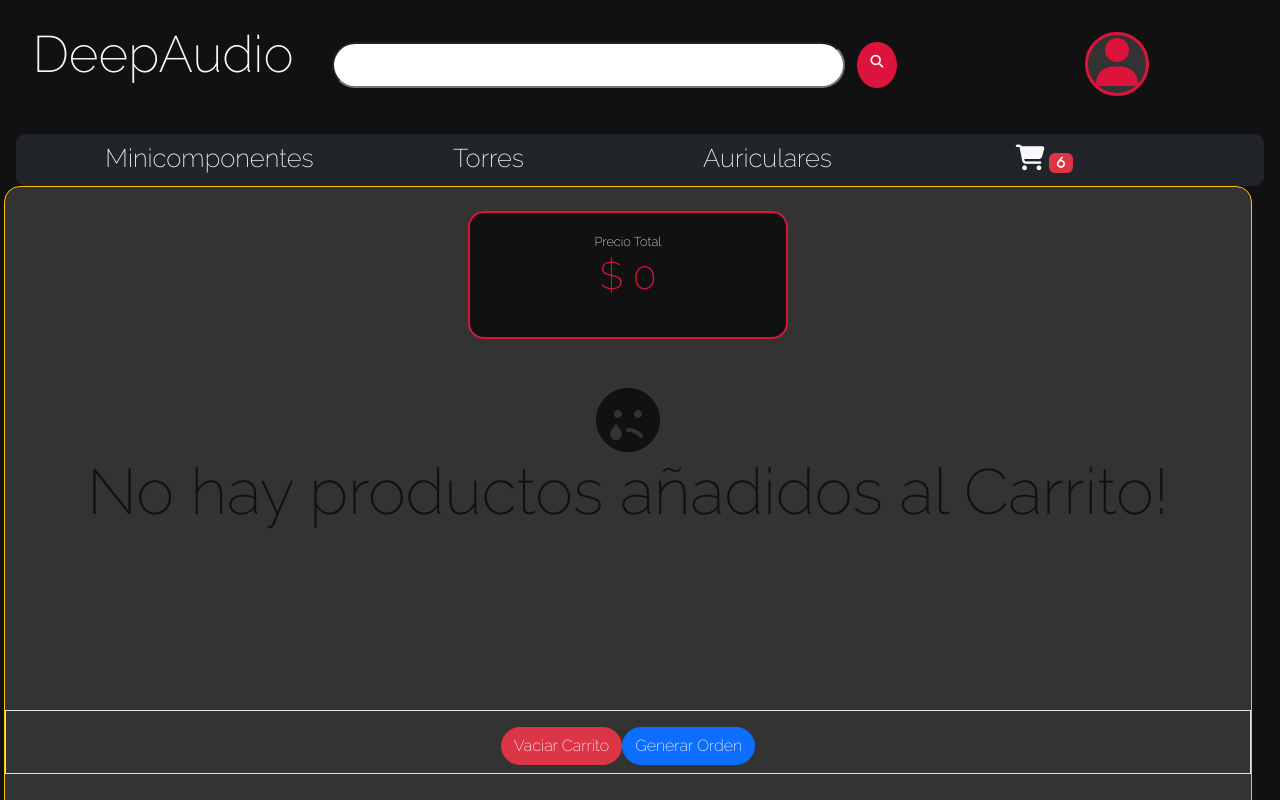
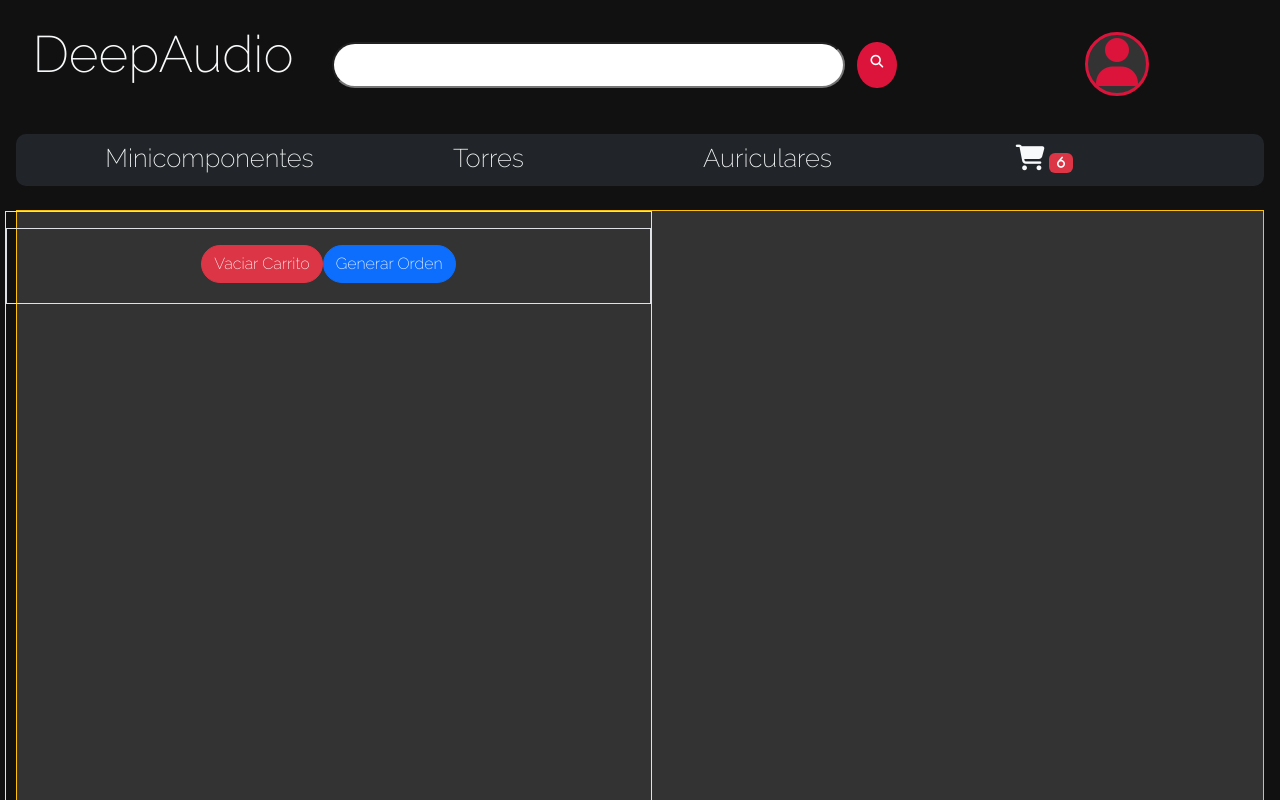
Before and after one commit to VLiras/Entregas-Liras, a React (Vite) app: page /cart in a window 1280 px wide. Shown: the top 800 px of the page. Built offline with nearby package versions, Linux system fonts and the light colour scheme.

Commit message:
Preparando contenido

```diff
--- a/src/Components/CartContainer/CartContainer.jsx
+++ b/src/Components/CartContainer/CartContainer.jsx
@@ -1,6 +1,7 @@
 import { addDoc, collection, doc, getFirestore, updateDoc } from "firebase/firestore"
 import { useState } from "react"
 import { Card,Button } from "react-bootstrap"
+import { Link } from "react-router-dom"
 import { useCartContext } from "../../Context/CartContext"
 import products from "../../Utils/products"
 import Order from "../Form/Order"
@@ -8,6 +9,7 @@ import Total from "../Total/Total"
 const CartContainer = () => {
     const {cartList,cleanCart} = useCartContext()
     // => Listado de productos
+    const [id,setId] = useState([])
     const [dataForm,setDataForm] = useState({
         name:'',
         phone:'',
@@ -26,7 +28,10 @@ const CartContainer = () => {
         addDoc(queryColection)
         .then(ans => console.log(ans))
         .catch(err => console.log(err))
-        .finally(() => {})
+        .finally(() => {
+            cleanCart()
+            setDataForm()
+        })
 
         //Actualizar un documento en firestore
         const queryDoc = doc(db,'Productos','7wAjigtpnwKfy8pT8wWD')
@@ -45,25 +50,28 @@ const CartContainer = () => {
             [e.target.name]:e.target.value
         })
     }
-    console.log(cartList)
+    const NoProduct = () =>{
         return(
-        <div className="cartContainer w-100 rounded-4 p-0 row border border-warning">
-            <div className='col-12'>
-                <Total/>
+            <div className="col-12">
             <h1 className="cartTitle mt-5">
                     <i className="fa-solid fa-face-sad-tear"></i><br />
                     No hay productos añadidos al Carrito!
             </h1>
-            </div><br />
+            <Link to='/'><Button className="btn btn-primary"></Button></Link>
+            </div>
+        )
+    }
+    console.log(cartList)
+    return(
+        // { id != '' && <h2>Nro. de compra es: {id}</h2> } => Arreglar
+        <div style={{margin:'0 auto'}} className="cartContainer w-100 p-0 border border-warning mt-4">
+            <div className="row border ">
             {
-                // cartList.map(productCart => (
-                //     <div key={productCart.id}>
-                //         <img src={productCart.photo} />
-                //         <h3>{productCart.make} {productCart.model}</h3>
-                //         <h3>{productCart.price}</h3>
-                //         <p>{productCart.amount}</p>
-                //     </div>
-                // ))
+                cartList.lenght === 0 ?
+                <NoProduct/>
+
+                :
+                // El resto de cosas
                 cartList.map(prodCart => (
                     // <label key={prodCart.id}>
                     //     <img src={prodCart.photo} alt="image" />
@@ -71,7 +79,7 @@ const CartContainer = () => {
                     //     <label>Cantidad {prodCart.cant} </label><br />
                     //     <label>Precio: {prodCart.price} </label><br />
                     // </label>
-                    <div className="p-3 border">
+                    <div className="col-3 p-3">
                     <Card>
                         <Card.Img variant="top" className='image rounded-4' src={prodCart.photo} />
                         <Card.Body className='text-start'>
@@ -89,7 +97,7 @@ const CartContainer = () => {
                     </div>
                 ))
             }
-            <div style={{width:'200%',height:'4rem'}} className="border center p-3 mt-3">
+                <div style={{height:'6vw'}} className="border center p-3 mt-3 col-12">
                     <button type="button" className="btn btn-danger rounded-pill" onClick={cleanCart}>Vaciar Carrito</button>
                     <button type="button" onClick={() => createOrder()} className="btn btn-primary rounded-pill">Generar Orden</button>
                 </div>
@@ -98,6 +106,7 @@ const CartContainer = () => {
                     <Order/>
                 </div>
             </div>
+        </div>
     )
 }
 export default CartContainer
--- a/src/Components/ItemListContainer/ItemListContainer.jsx
+++ b/src/Components/ItemListContainer/ItemListContainer.jsx
@@ -10,7 +10,6 @@ import gProducts from "../../Utils/gProducts"
 
 const ItemListContainer=(props)=>{
     const [products,setProducts]=useState([])
-    const [product,setProduct]=useState({})
     const[loading,setLoading]=useState(true)
     // const [boolean,setBoolean]=useState(true)
     const {idCategory} = useParams()
@@ -25,25 +24,6 @@ const ItemListContainer=(props)=>{
     //         gProducts()
     //         .then((ans) => setProducts(ans))
     //         .catch((err) => console.log(err))
-    //         .finally(() => setLoading(false))
-    //     }
-    // },[idCategory])
-    // useEffect(() => {
-    //     if (idCategory) {
-    //         const isFilter = getFirestore()
-    //         const queryCategory = collection(isFilter,'Products')
-    //         const filter = query(queryCategory,where('category', '==',idCategory))
-    //         getDocs(filter)
-    //         .then(ans => setProducts(ans.docs.map(product => ({id:product.id, ...product.data(product)}))))
-    //         .catch(err => console.log(err))
-    //         .finally(() => setLoading(false))
-    //     }
-    //     else {
-    //         const all = getFirestore()
-    //         const allProducts = collection(all,'Products')
-    //         getDocs(allProducts)
-    //         .then(ans => setProducts(ans.docs.map(product => ({id:product.id, ...product.data()}))))
-    //         .catch(err => console.log(err))
     //         .finally(() => setLoading(false))
     //     }
     // },[idCategory])
```
Lines whose indentation alone changed are shown as unchanged.
